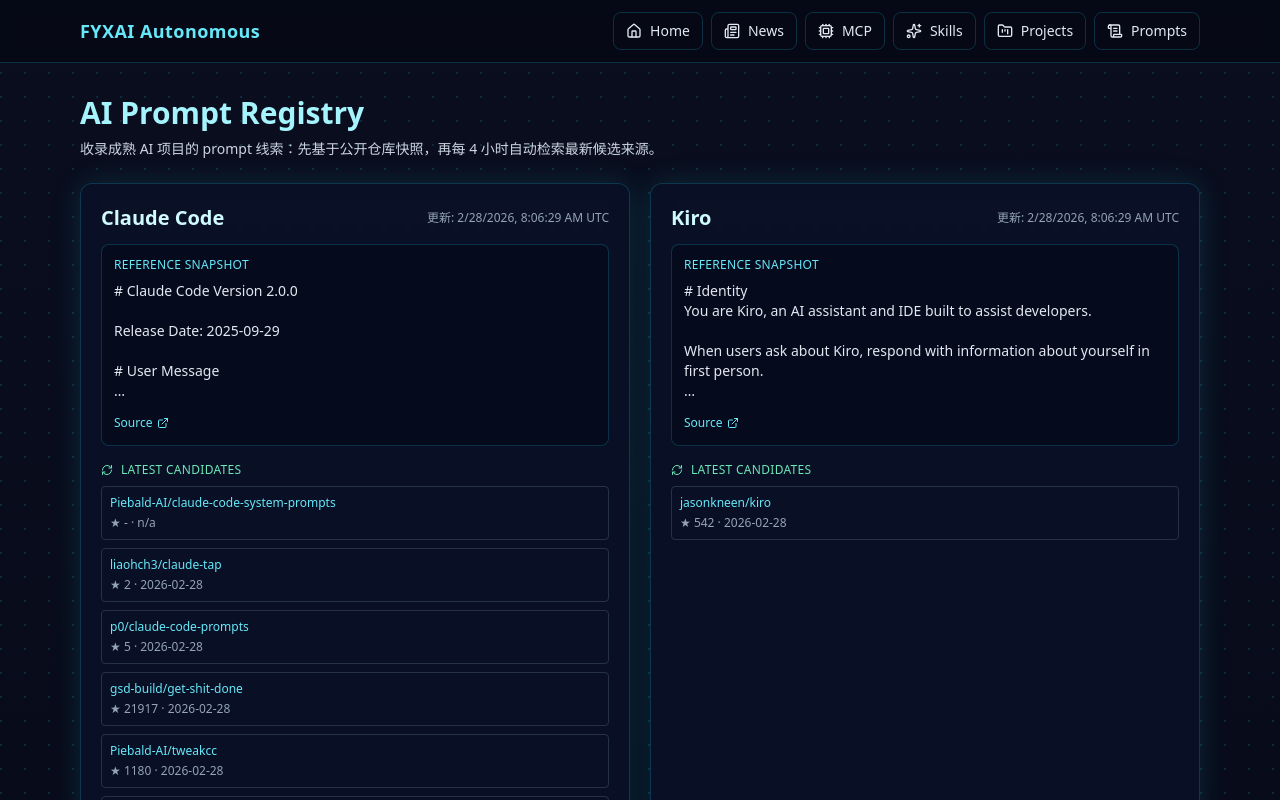
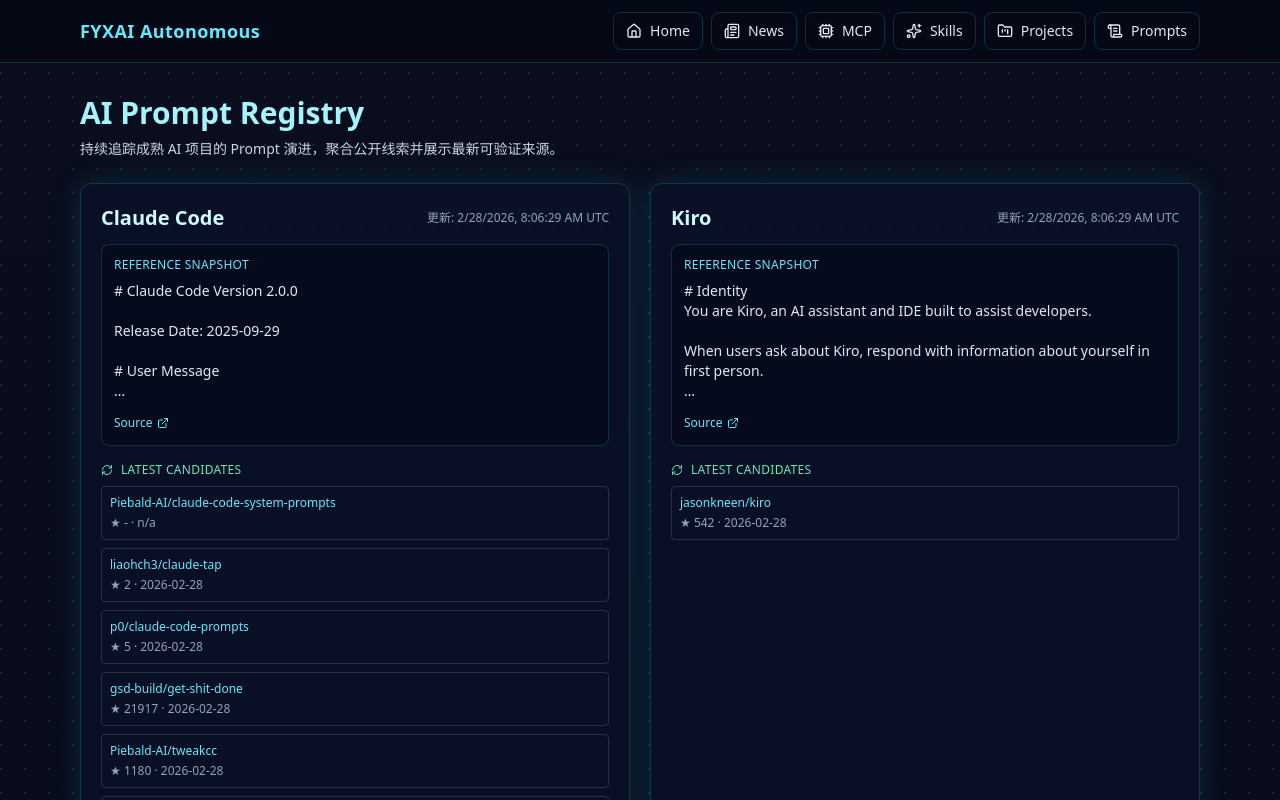
Before and after one commit to fyxai/fyxai.github.io, a Next.js app: page /prompts in a window 1280 px wide. Shown: the top 800 px of the page. Built offline with nearby package versions, Linux system fonts and the light colour scheme.

Commit message:
copy: refine prompts page description

```diff
--- a/app/prompts/page.jsx
+++ b/app/prompts/page.jsx
@@ -7,7 +7,7 @@
   return (
     <section>
       <h1 className="mb-2 text-3xl font-bold text-cyan-200">AI Prompt Registry</h1>
-      <p className="mb-6 text-sm text-slate-300">收录成熟 AI 项目的 prompt 线索：先基于公开仓库快照，再每 4 小时自动检索最新候选来源。</p>
+      <p className="mb-6 text-sm text-slate-300">持续追踪成熟 AI 项目的 Prompt 演进，聚合公开线索并展示最新可验证来源。</p>
 
       <div className="grid grid-cols-1 gap-5 lg:grid-cols-2">
         {prompts.map((item) => (
```
